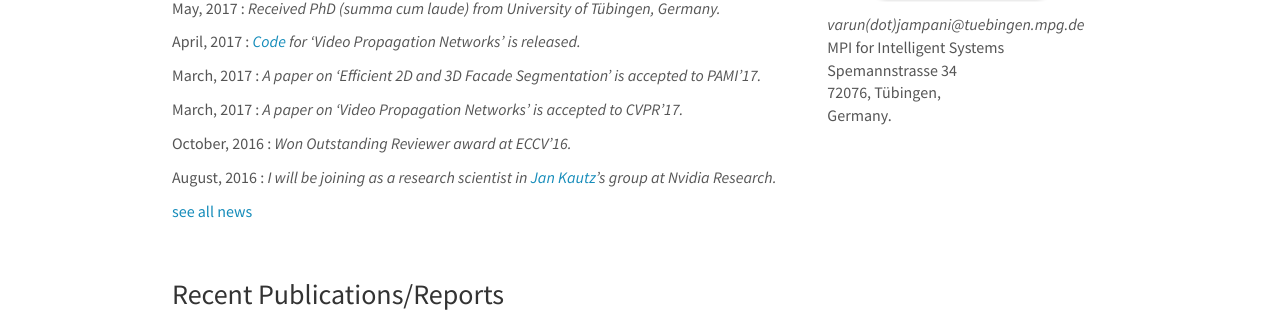
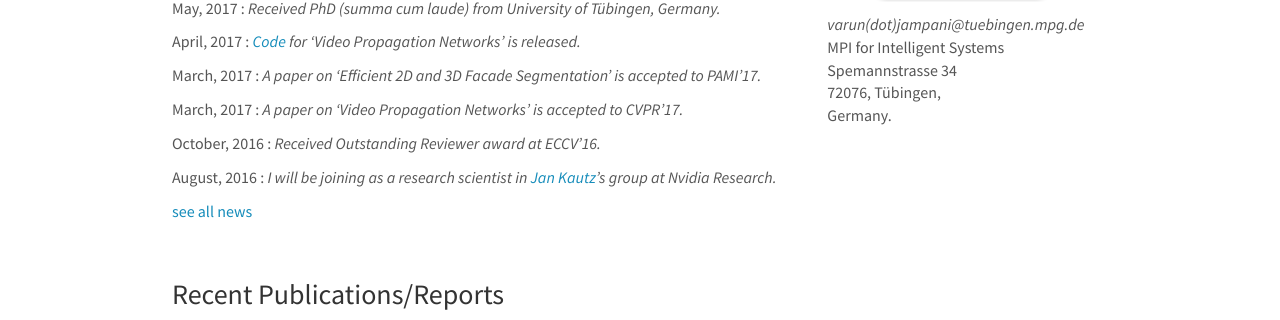
Before and after one commit to varunjampani/varunjampani.github.io, a Jekyll site: the page built from _pages/home.md, in a window 1280 px wide and 900 px high. Shown: the part 331-651 px from the top of the window. Built offline with Jekyll 4.4.1, drawn with Linux system fonts in a browser that asks for light colours; nearby versions of some CDN libraries.

Commit message:
minor update

```diff
--- a/_data/news.yml
+++ b/_data/news.yml
@@ -11,7 +11,7 @@
   headline: A paper on 'Video Propagation Networks' is accepted to CVPR'17.
 
 - date: October, 2016
-  headline: Won Outstanding Reviewer award at ECCV'16.
+  headline: Received Outstanding Reviewer award at ECCV'16.
 
 - date: August, 2016
   headline: I will be joining as a research scientist in <a href='http://jankautz.com'> Jan Kautz</a>'s group at Nvidia Research.
```
Also changed, not shown: _pages/experience.md (+1 -0 lines).
